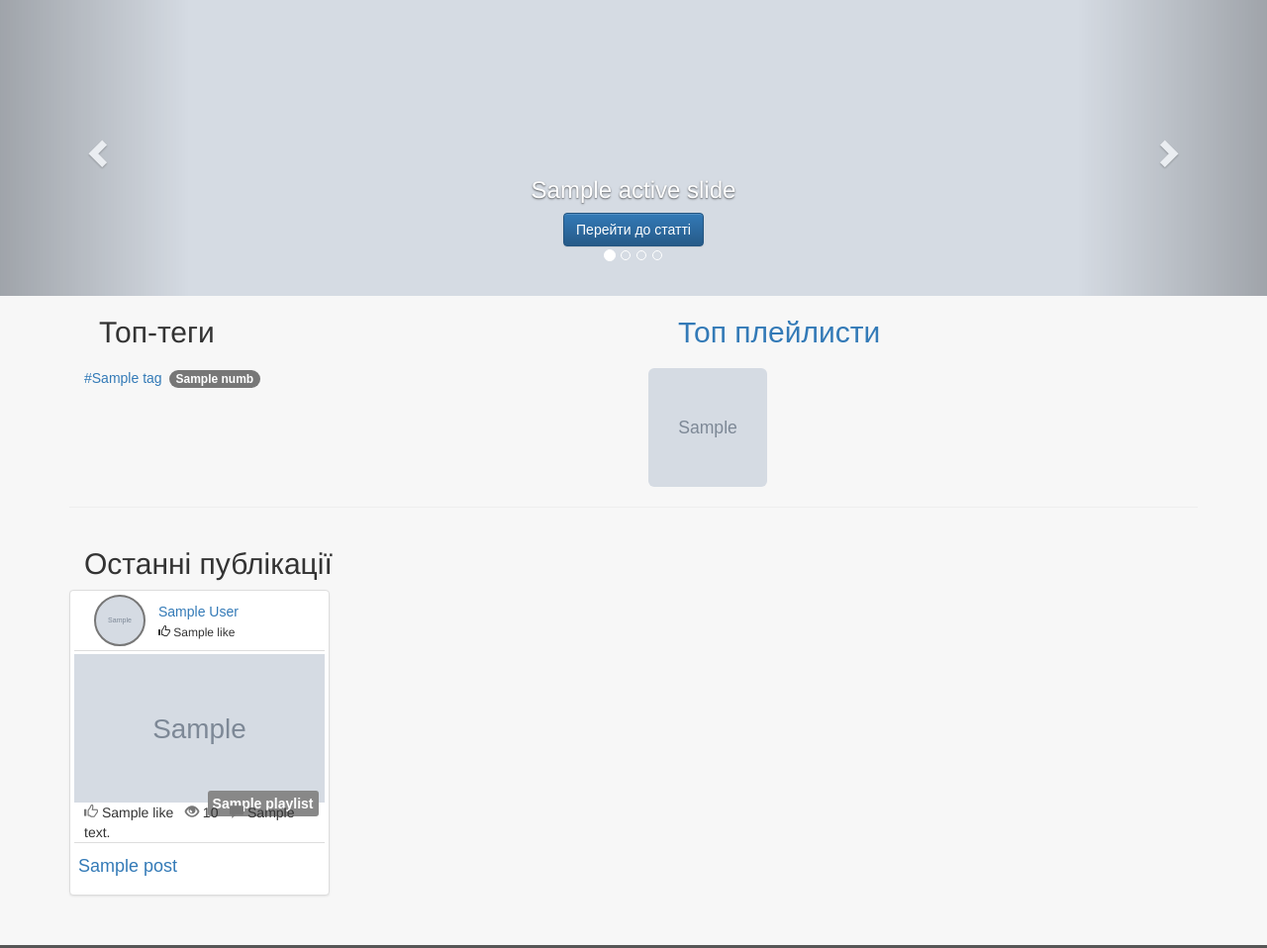
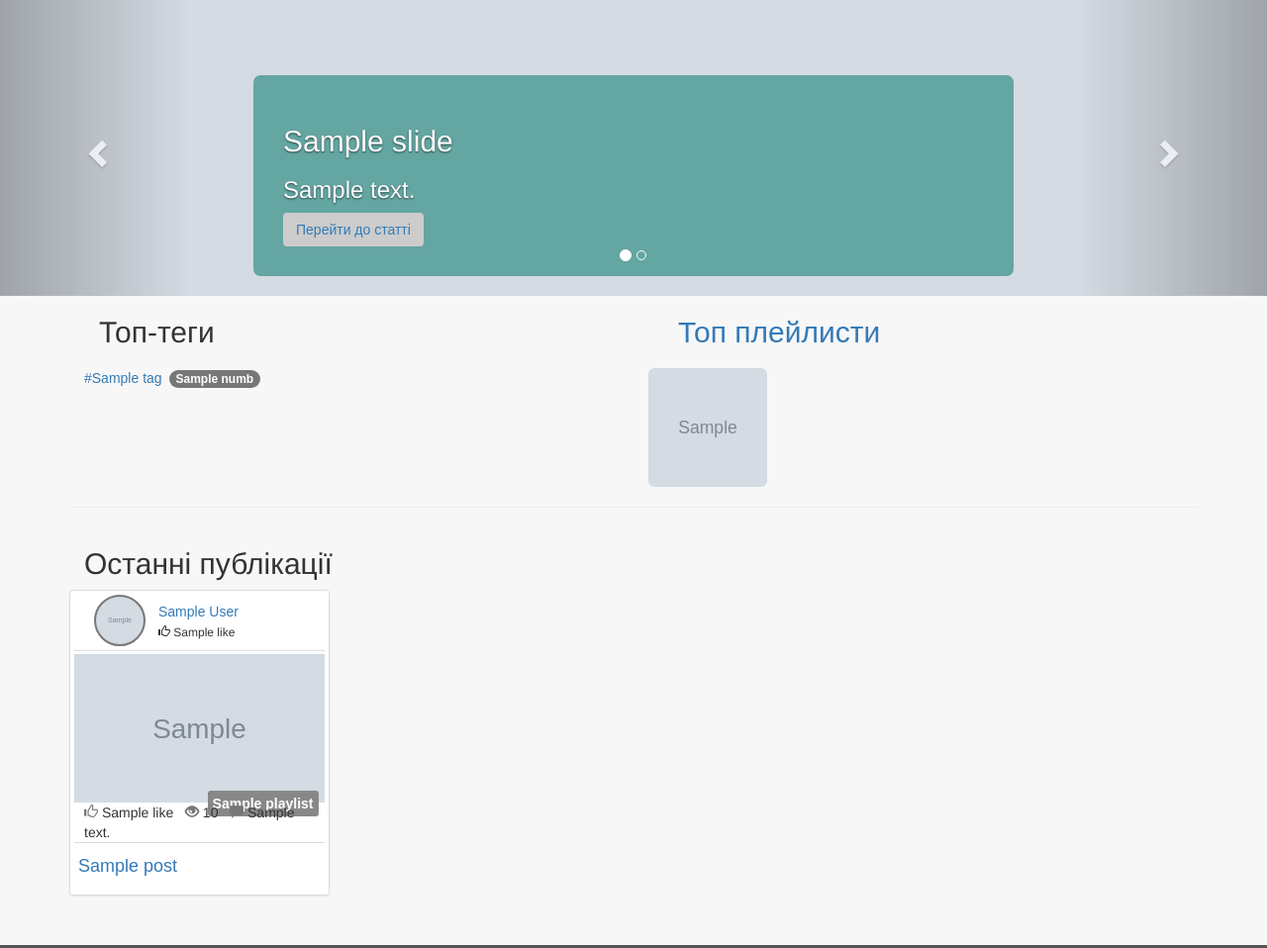
Before and after one commit to trashuser/freakspace, a Django app: template blog/templates/blog/index.html in a window 1280 px wide. Shown: the part 51-1009 px from the top of the page at 99% size. Run offline with Django 3.2, Linux system fonts and the light colour scheme; the template is opened without the code that fills it: most values are stand-ins (such as "Sample title", 1, 10 or a date in 2020); grey boxes marked "Sample" are stand-in pictures; some libraries are stand-ins or nearby versions.

Commit message:
I do not remember what changes are, but they are full

```diff
--- a/blog/admin.py
+++ b/blog/admin.py
@@ -8,3 +8,4 @@ admin.site.register(Playlist)
 admin.site.register(Tag)
 admin.site.register(UserProfile)
 admin.site.register(Comment)
+admin.site.register(Slider)
--- a/blog/static/blog/css/style.css
+++ b/blog/static/blog/css/style.css
@@ -106,7 +106,10 @@ text-decoration: none !important;
     margin: 30px 10px 0 10px;
 }
 /*END TOP POST*/
-
+.carousel-caption {
+    padding: 30px !important;
+	text-align: left !important;
+}
 .playlist-name-in-post {
 	position: absolute;
     bottom: 0;
--- a/blog/templates/blog/index.html
+++ b/blog/templates/blog/index.html
@@ -6,30 +6,35 @@
 
         <ol class="carousel-indicators">
             <li data-target="#myCarousel" data-slide-to="0" class="active"></li>
-            <li data-target="#myCarousel" data-slide-to="1"></li>
-            <li data-target="#myCarousel" data-slide-to="2"></li>
-            <li data-target="#myCarousel" data-slide-to="3"></li>
-
+            {% if carousel %}
+                {% for slide in carousel %}
+                    <li data-target="#myCarousel" data-slide-to=""></li>
+                {% endfor %}
+            {% endif %}
         </ol>
         <!-- Слайды карусели -->
         <div class="carousel-inner">
             <div class="active item">
-                <!-- <h2>Слайд №1</h2> -->
-                <img src="{{ active_slide.post_img.url }}" alt="" class="slide">
-                <div class="carousel-caption">
-                    <h3>{{ active_slide.title }}</h3>
+                <img src="{{ active_slide.slide.post_img.url }}" alt="" class="slide">
+                <div class="carousel-caption" style="background: rgba(74, 154, 147, 0.81);border-radius: 7px;">
+                    <h2>{{ active_slide.slide.title }}</h2>
+                    {% if active_slide.slide.short_desc %}
+                        <h3>{{ active_slide.slide.short_desc }}</h3>
+                    {% endif %}
 {#                    <p></p>#}
-                    <a href="{% url 'out_single_post' active_slide.id %}" class="btn btn-primary">Перейти до статті</a>
+                    <a href="{% url 'out_single_post' active_slide.slide.id %}" class="btn" style="background: #ccc;">Перейти до статті</a>
                 </div>
             </div>
             {% for slide in carousel %}
                 <div class="item">
                     <!-- <h2>Слайд №1</h2> -->
-                    <img src="{{ slide.post_img.url }}" alt="" class="slide">
-                    <div class="carousel-caption">
-                        <h3>{{ slide.title }}</h3>
-{#                        <p></p>#}
-                        <a href="{% url 'out_single_post' slide.id %}" class="btn btn-primary">Перейти до статті</a>
+                    <img src="{{ slide.slide.post_img.url }}" alt="" class="slide">
+                    <div class="carousel-caption" style="background: rgba(10, 12, 62, 0.81);border-radius: 7px;">
+                        <h2>{{ slide.slide.title }}</h2>
+                        {% if slide.slide.short_desc %}
+                            <h3>{{ slide.slide.short_desc }}</h3>
+                        {% endif %}
+                        <a href="{% url 'out_single_post' slide.slide.id %}" class="btn" style="background: #ccc;">Перейти до статті</a>
                     </div>
                 </div>
             {% endfor %}
--- a/profileuser/views.py
+++ b/profileuser/views.py
@@ -20,7 +20,6 @@ def out_profile_user(request, id):
             auth = True
             if int(request.user.id) == int(id):
                 its_me = True
-        print(this_user.user_id)
         playlists = models.Playlist.objects.filter(author=this_user)
         posts = models.Post.objects.filter(author=this_user)
         return render(request, 'profileuser/userpage.html', locals())
```
Also changed, not shown: blog/models.py (+7 -0 lines), blog/views.py (+33 -10 lines), blog/migrations/0044_auto_20170727_2349.py (added), blog/migrations/0045_auto_20170728_0028.py (added), blog/migrations/0046_auto_20170728_0912.py (added), blog/migrations/0047_auto_20170728_2053.py (added).
